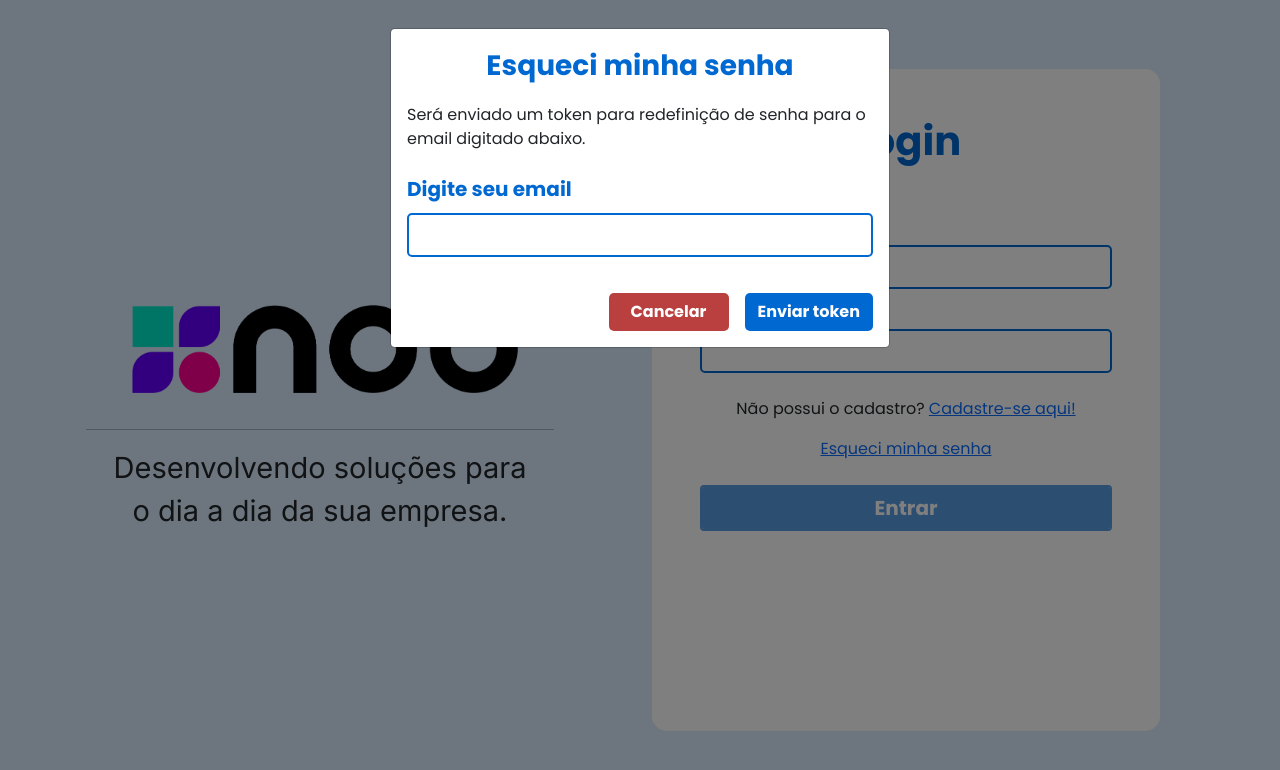
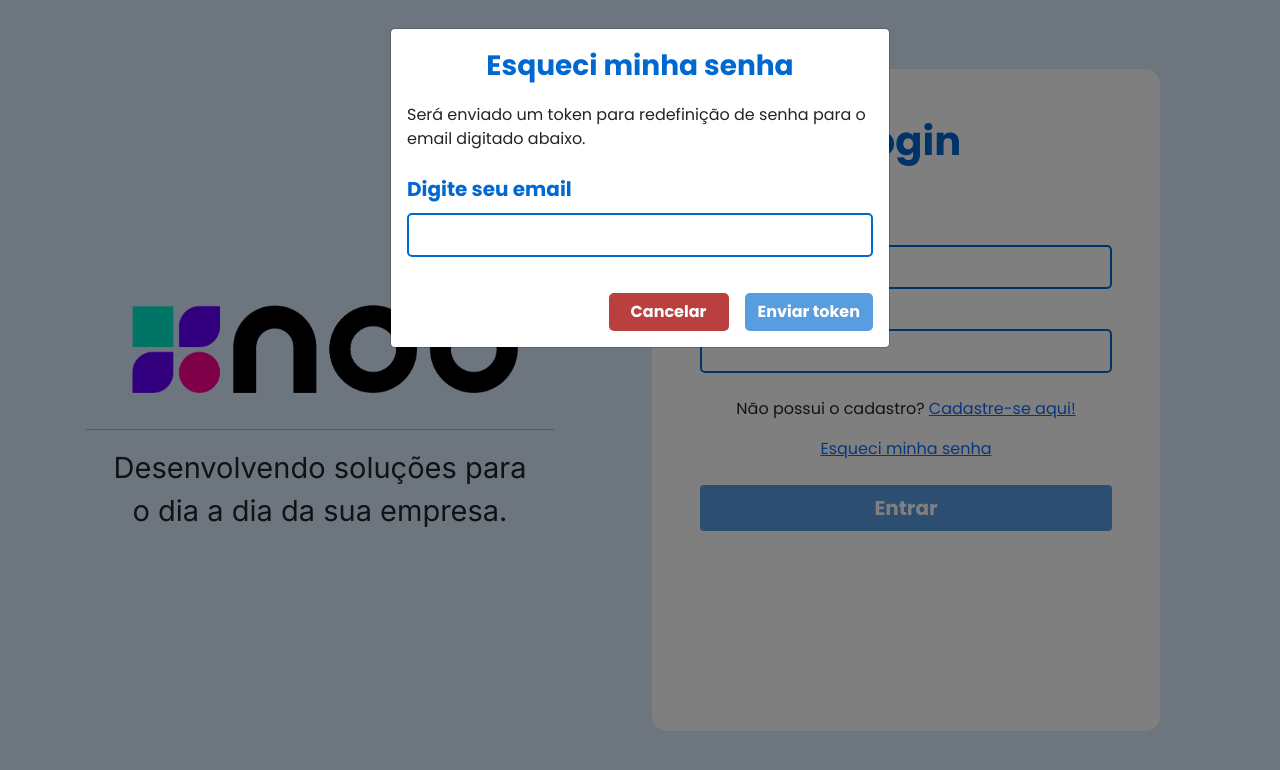
Before and after one commit to werbertss/DEVinCourses-m3p2-front-end, an Angular app: page /login in a window 1280 px wide. Both pictures are taken after a click on the link "Esqueci minha senha". Shown: the top 770 px of the page. Built offline with nearby package versions, Linux system fonts and the light colour scheme.

Commit message:
Criado Validacao de email para reset

```diff
--- a/src/app/modules/user-auth/login-form/login-form.component.html
+++ b/src/app/modules/user-auth/login-form/login-form.component.html
@@ -71,7 +71,7 @@
                 </h1>
               </div>
               <div class="modal-body text-start">
-                <form>
+                <form [formGroup]="userEmails">
                   <p>
                     Será enviado um token para redefinição de senha para o email
                     digitado abaixo.
@@ -80,8 +80,20 @@
                     <label for="forgetEmail" class="col-form-label"
                       >Digite seu email</label
                     >
-                    <input type="email" class="form-control" id="forgetEmail" />
+                    <input
+                      type="email"
+                      class="form-control"
+                      id="forgetEmail"
+                      formControlName="ResetEmail"
+                      required
+                      />
                   </div>
+                  <div
+                      *ngIf="userEmails.controls['ResetEmail'].dirty && userEmails.controls['ResetEmail'].invalid"
+                      class="alert alert-danger"
+                    >
+                      Email obrigatório.
+                    </div>
                 </form>
               </div>
               <div class="row text-end p-3">
@@ -93,7 +105,12 @@
                   >
                     Cancelar
                   </button>
-                  <button type="button" class="btn button-send-modal">
+                  <button
+                    type="submit"
+                    class="btn button-send-modal"
+                    [disabled]="!userEmails.valid"
+                    (click)="submitToken()"
+                    data-bs-dismiss="modal">
                     Enviar token
                   </button>
                 </div>
--- a/src/app/modules/user-auth/login-form/login-form.component.ts
+++ b/src/app/modules/user-auth/login-form/login-form.component.ts
@@ -15,6 +15,10 @@ export class LoginFormComponent {
     email: new FormControl('', [Validators.required, Validators.email]),
     password: new FormControl('', [Validators.required, Validators.pattern(this.regexPassword)]),
   });
+
+  userEmails = new FormGroup({
+    ResetEmail: new FormControl('',[Validators.required,Validators.email])
+    });
 
   constructor(private authService: AuthenticationService,private route: Router) {}
 
@@ -37,4 +41,16 @@ export class LoginFormComponent {
       },
     });
   }
+
+  submitToken() {
+    if (!this.userEmails.valid) {
+      console.log(!this.userEmails.valid)
+      return;
+
+    }
+    console.log(this.userEmails)
+    this.userEmails.reset();
+    alert('Token Enviado')
+
+  }
 }
```
